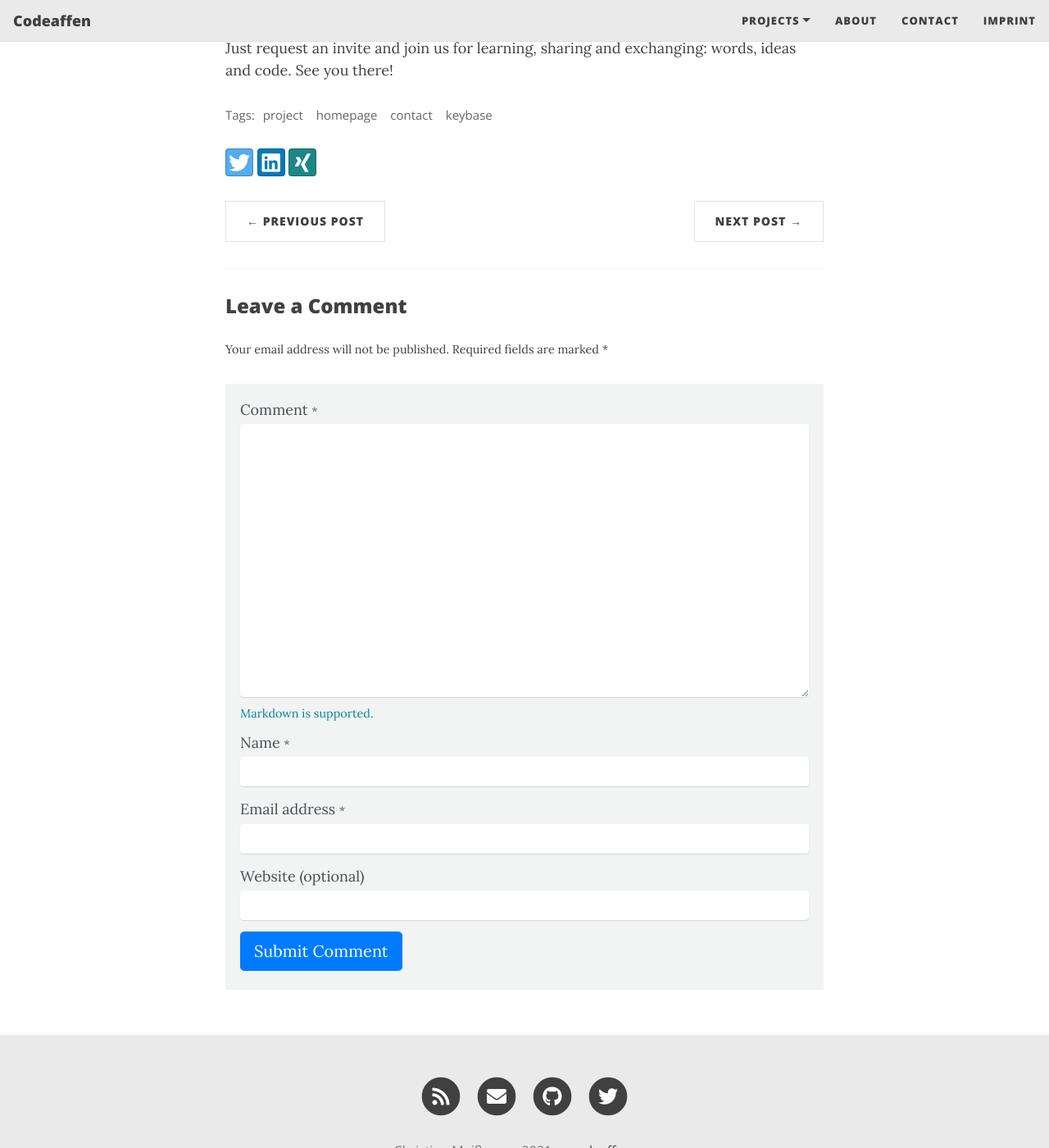
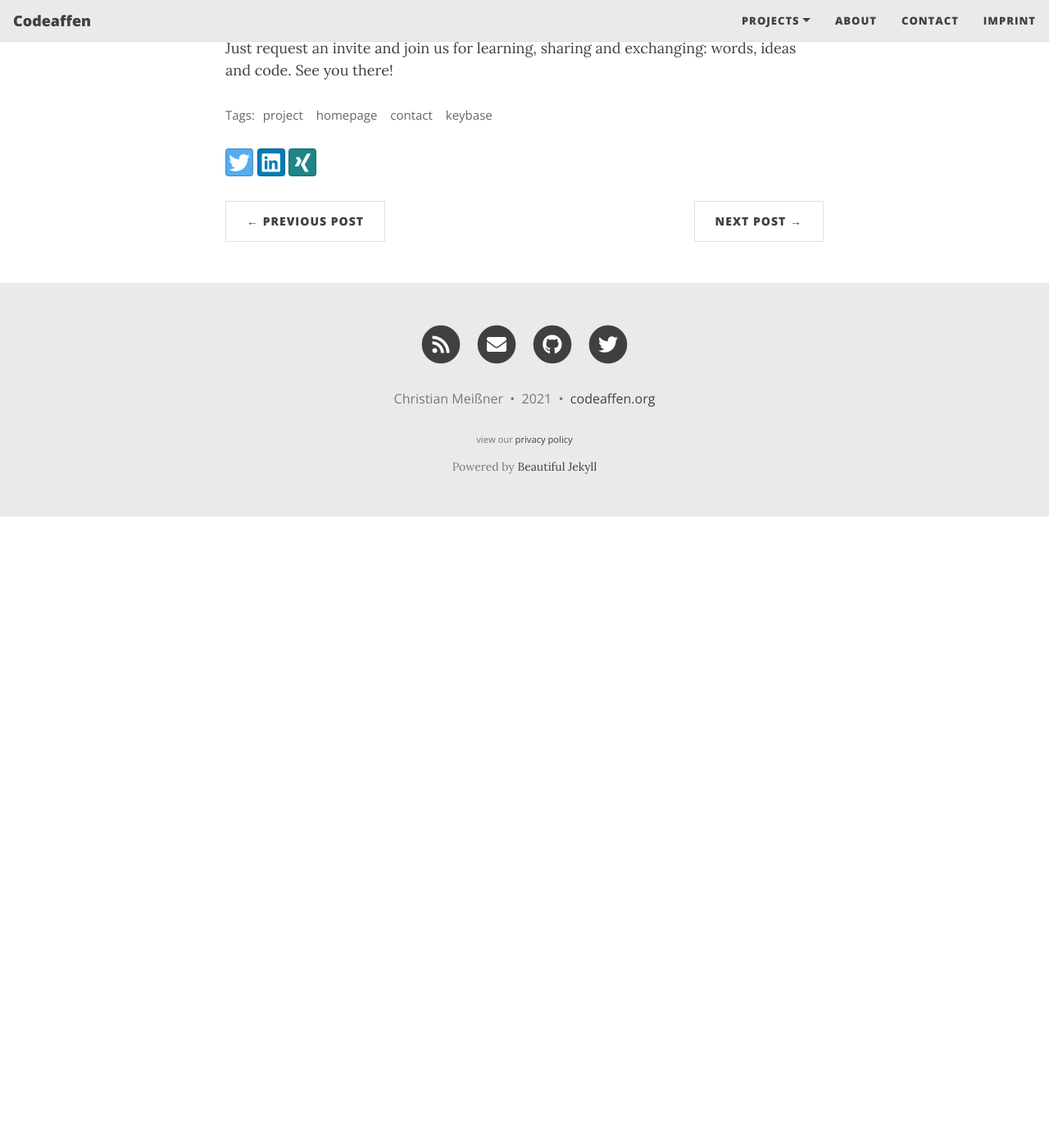
Before and after one commit to codeaffen/codeaffen.org, a Jekyll site: the page built from _posts/2021-01-05-contact-us-at-keybase.md, in a window 1280 px wide and 1400 px high, scrolled down 368 px. Shown: the whole window at 82% size. Built offline with Jekyll 4.4.1, drawn with Linux system fonts in a browser that asks for light colours; nearby versions of some CDN libraries; comment, search, counter and statistics services are not loaded; after the commit the page ends 998 px from its top, so only the background shows below that; some of the changed lines change nothing that is shown.

Commit message:
disable comments
while we run into trouble in posting comments we disable this feature

```diff
--- a/_config.yml
+++ b/_config.yml
@@ -218,7 +218,7 @@ defaults:
       type: "posts"
     values:
       layout: "post"
-      comments: true  # add comments to all blog posts
+      comments: false  # true  # add comments to all blog posts
       social-share: true # add social media sharing buttons to all blog posts
   -
     scope:
```
